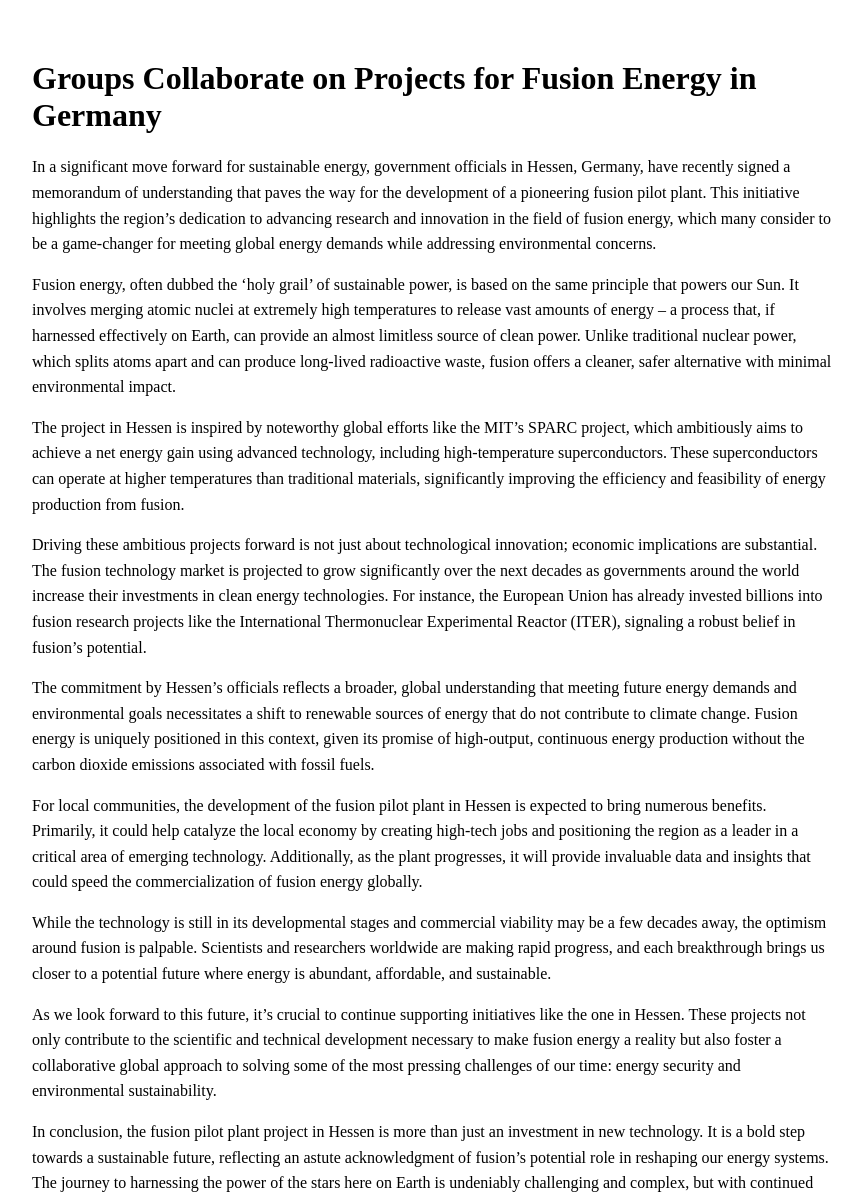
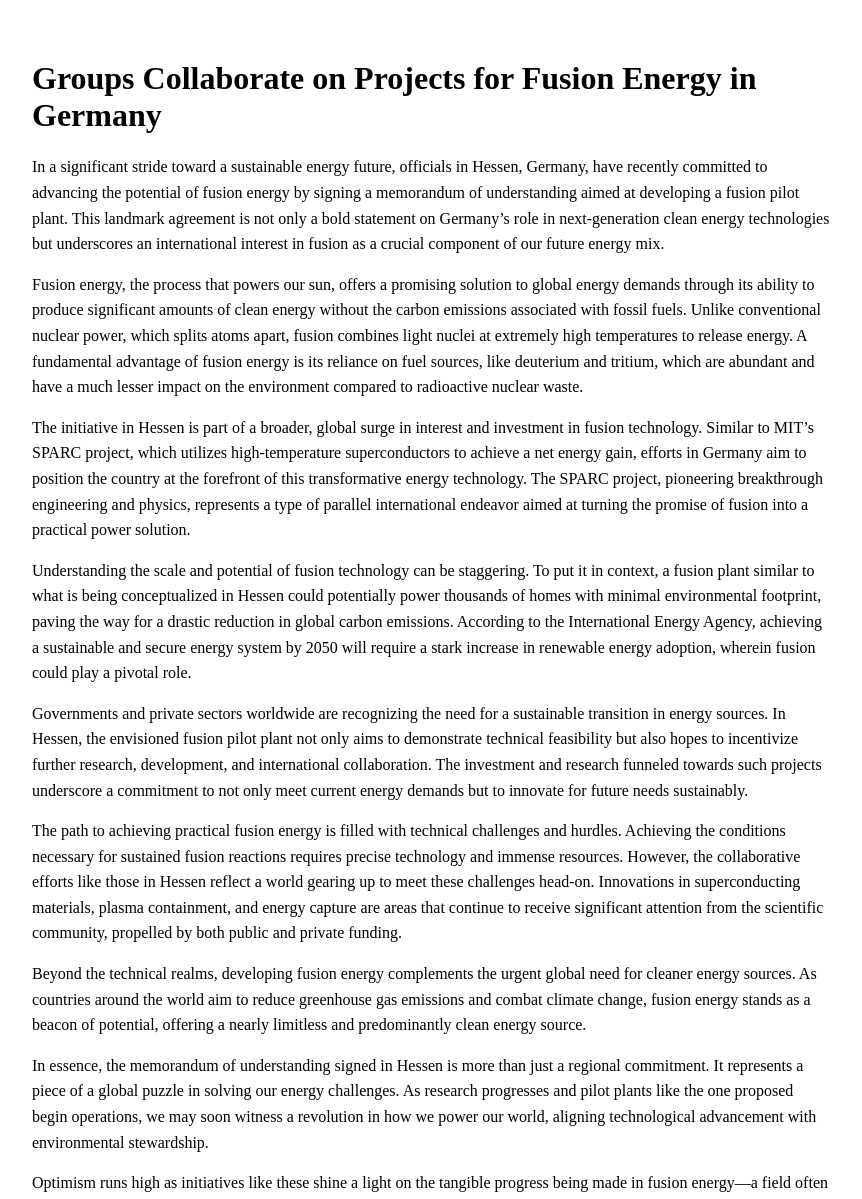
Before and after one commit to hyperpoint/hyperpoint.github.io, a Jekyll site: the page built from _posts/2025-05-21-d769892e0ddd60b92647e2fcf8b085e2-groups-collaborate-on-projects-for-fusion-energy-in-germany.md, in a window 1280 px wide and 1400 px high. Shown: the part 201-1400 px from the top of the window, without its empty margins (208-1070 px from the left). Built offline with Jekyll 4.4.1, drawn with Linux system fonts in a browser that asks for light colours; some of the changed text lies outside the part shown.

Commit message:
Add blog post: Groups Collaborate on Projects for Fusion Energy in Germany

```diff
--- a/_posts/2025-05-21-d769892e0ddd60b92647e2fcf8b085e2-groups-collaborate-on-projects-for-fusion-energy-in-germany.md
+++ b/_posts/2025-05-21-d769892e0ddd60b92647e2fcf8b085e2-groups-collaborate-on-projects-for-fusion-energy-in-germany.md
@@ -14,22 +14,22 @@ citation: "Unknown Author (2025). *Groups Collaborate on Projects for Fusion Ene
 xai-generated: true
 ---
 
-In a significant move forward for sustainable energy, government officials in Hessen, Germany, have recently signed a memorandum of understanding that paves the way for the development of a pioneering fusion pilot plant. This initiative highlights the region’s dedication to advancing research and innovation in the field of fusion energy, which many consider to be a game-changer for meeting global energy demands while addressing environmental concerns.
+In a significant stride toward a sustainable energy future, officials in Hessen, Germany, have recently committed to advancing the potential of fusion energy by signing a memorandum of understanding aimed at developing a fusion pilot plant. This landmark agreement is not only a bold statement on Germany’s role in next-generation clean energy technologies but underscores an international interest in fusion as a crucial component of our future energy mix.
 
-Fusion energy, often dubbed the 'holy grail' of sustainable power, is based on the same principle that powers our Sun. It involves merging atomic nuclei at extremely high temperatures to release vast amounts of energy – a process that, if harnessed effectively on Earth, can provide an almost limitless source of clean power. Unlike traditional nuclear power, which splits atoms apart and can produce long-lived radioactive waste, fusion offers a cleaner, safer alternative with minimal environmental impact.
+Fusion energy, the process that powers our sun, offers a promising solution to global energy demands through its ability to produce significant amounts of clean energy without the carbon emissions associated with fossil fuels. Unlike conventional nuclear power, which splits atoms apart, fusion combines light nuclei at extremely high temperatures to release energy. A fundamental advantage of fusion energy is its reliance on fuel sources, like deuterium and tritium, which are abundant and have a much lesser impact on the environment compared to radioactive nuclear waste.
 
-The project in Hessen is inspired by noteworthy global efforts like the MIT’s SPARC project, which ambitiously aims to achieve a net energy gain using advanced technology, including high-temperature superconductors. These superconductors can operate at higher temperatures than traditional materials, significantly improving the efficiency and feasibility of energy production from fusion.
+The initiative in Hessen is part of a broader, global surge in interest and investment in fusion technology. Similar to MIT’s SPARC project, which utilizes high-temperature superconductors to achieve a net energy gain, efforts in Germany aim to position the country at the forefront of this transformative energy technology. The SPARC project, pioneering breakthrough engineering and physics, represents a type of parallel international endeavor aimed at turning the promise of fusion into a practical power solution.
 
-Driving these ambitious projects forward is not just about technological innovation; economic implications are substantial. The fusion technology market is projected to grow significantly over the next decades as governments around the world increase their investments in clean energy technologies. For instance, the European Union has already invested billions into fusion research projects like the International Thermonuclear Experimental Reactor (ITER), signaling a robust belief in fusion’s potential.
+Understanding the scale and potential of fusion technology can be staggering. To put it in context, a fusion plant similar to what is being conceptualized in Hessen could potentially power thousands of homes with minimal environmental footprint, paving the way for a drastic reduction in global carbon emissions. According to the International Energy Agency, achieving a sustainable and secure energy system by 2050 will require a stark increase in renewable energy adoption, wherein fusion could play a pivotal role.
 
-The commitment by Hessen’s officials reflects a broader, global understanding that meeting future energy demands and environmental goals necessitates a shift to renewable sources of energy that do not contribute to climate change. Fusion energy is uniquely positioned in this context, given its promise of high-output, continuous energy production without the carbon dioxide emissions associated with fossil fuels.
+Governments and private sectors worldwide are recognizing the need for a sustainable transition in energy sources. In Hessen, the envisioned fusion pilot plant not only aims to demonstrate technical feasibility but also hopes to incentivize further research, development, and international collaboration. The investment and research funneled towards such projects underscore a commitment to not only meet current energy demands but to innovate for future needs sustainably.
 
-For local communities, the development of the fusion pilot plant in Hessen is expected to bring numerous benefits. Primarily, it could help catalyze the local economy by creating high-tech jobs and positioning the region as a leader in a critical area of emerging technology. Additionally, as the plant progresses, it will provide invaluable data and insights that could speed the commercialization of fusion energy globally.
+The path to achieving practical fusion energy is filled with technical challenges and hurdles. Achieving the conditions necessary for sustained fusion reactions requires precise technology and immense resources. However, the collaborative efforts like those in Hessen reflect a world gearing up to meet these challenges head-on. Innovations in superconducting materials, plasma containment, and energy capture are areas that continue to receive significant attention from the scientific community, propelled by both public and private funding.
 
-While the technology is still in its developmental stages and commercial viability may be a few decades away, the optimism around fusion is palpable. Scientists and researchers worldwide are making rapid progress, and each breakthrough brings us closer to a potential future where energy is abundant, affordable, and sustainable.
+Beyond the technical realms, developing fusion energy complements the urgent global need for cleaner energy sources. As countries around the world aim to reduce greenhouse gas emissions and combat climate change, fusion energy stands as a beacon of potential, offering a nearly limitless and predominantly clean energy source.
 
-As we look forward to this future, it's crucial to continue supporting initiatives like the one in Hessen. These projects not only contribute to the scientific and technical development necessary to make fusion energy a reality but also foster a collaborative global approach to solving some of the most pressing challenges of our time: energy security and environmental sustainability.
+In essence, the memorandum of understanding signed in Hessen is more than just a regional commitment. It represents a piece of a global puzzle in solving our energy challenges. As research progresses and pilot plants like the one proposed begin operations, we may soon witness a revolution in how we power our world, aligning technological advancement with environmental stewardship.
 
-In conclusion, the fusion pilot plant project in Hessen is more than just an investment in new technology. It is a bold step towards a sustainable future, reflecting an astute acknowledgment of fusion’s potential role in reshaping our energy systems. The journey to harnessing the power of the stars here on Earth is undeniably challenging and complex, but with continued collaboration, innovation, and commitment, a brighter, cleaner energy future is within our reach.
+Optimism runs high as initiatives like these shine a light on the tangible progress being made in fusion energy—a field often marred by skepticism due to its slow pace and technical difficulties. Yet, each step forward fuels a future where energy is abundant, safe, and clean. Germany's commitment through the Hessen plant moves us closer to that future, marking another chapter in our quest for a sustainable energy paradigm, solidifying fusion's role as a key player in our clean energy arsenal.
 
 *This post was generated with AI assistance by the Fusion Authority Engine, developed by Travis Frye.*
```
Also changed, not shown: other parts of _posts/2025-05-21-d769892e0ddd60b92647e2fcf8b085e2-groups-collaborate-on-projects-for-fusion-energy-in-germany.md (+2 -2 lines).
